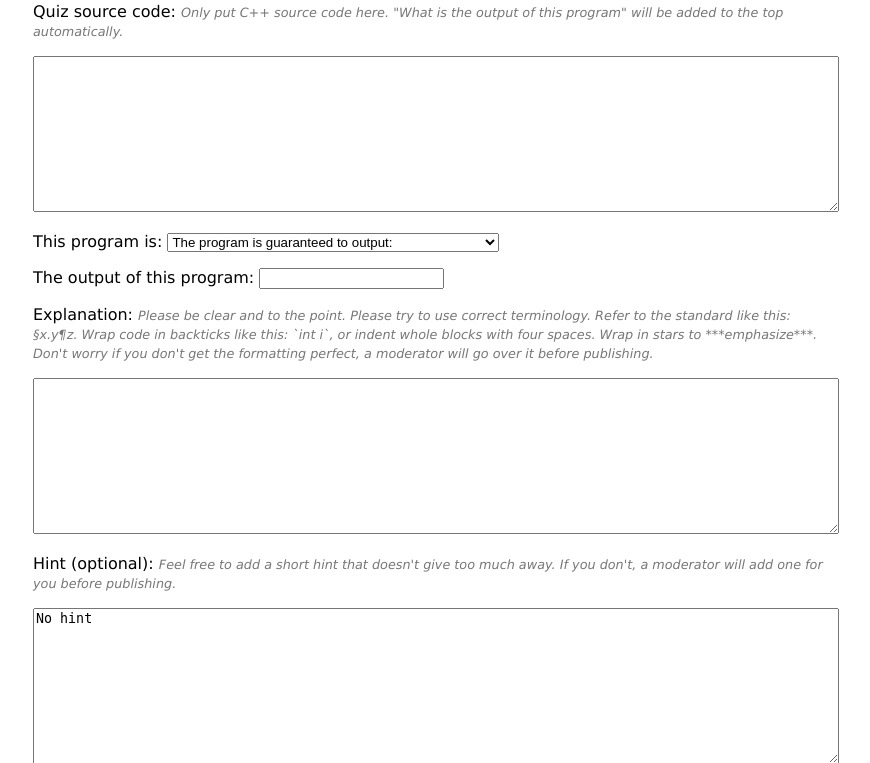
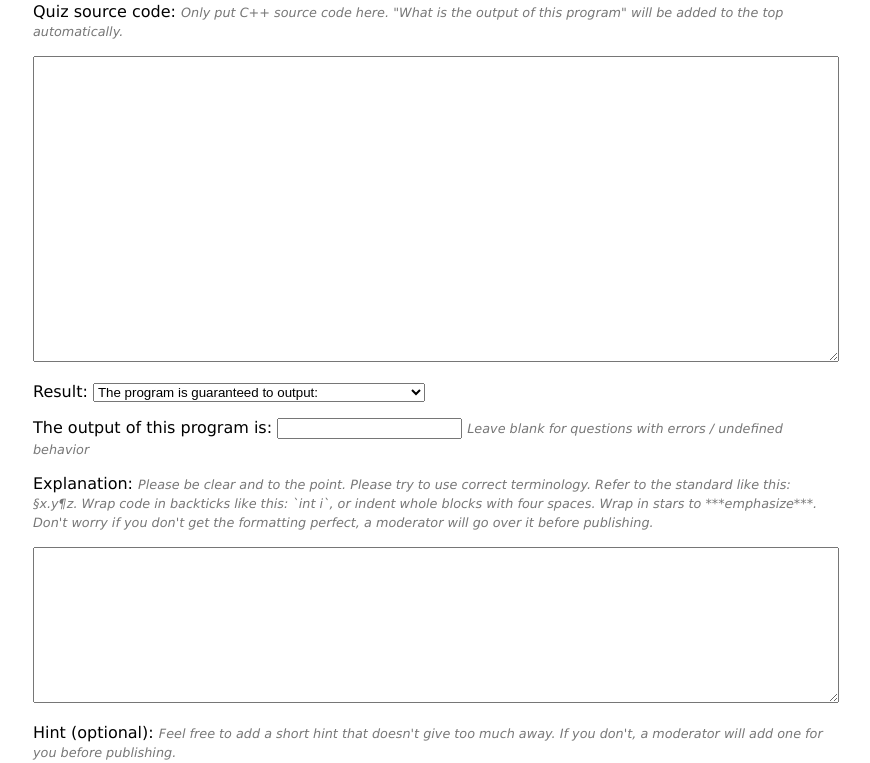
Before and after one commit to knatten/cppquiz, a Django app: page /quiz/create in a window 1280 px wide. Shown: the part 408-1171 px from the top of the page, without its empty margins (207-1077 px from the left). Run offline with Django 3.2, Linux system fonts and the light colour scheme; some libraries are stand-ins or nearby versions.

Commit message:
Make submission form more user friendly
Use text field sizes to nudge users towards more appropriate content
length.

Improve help texts a bit.

```diff
--- a/cppquiz/quiz/forms.py
+++ b/cppquiz/quiz/forms.py
@@ -15,6 +15,11 @@ class QuestionForm(ModelForm):
     class Meta:
         model = Question
         fields = '__all__'
+        widgets = {
+            'question': forms.Textarea(attrs={'rows':20}),
+            'hint': forms.Textarea(attrs={'rows':5}),
+            'comment': forms.Textarea(attrs={'rows':5})
+        }
 
     def clean_question(self):
         return cannot_be_empty(self.cleaned_data['question'])
--- a/templates/quiz/create.html
+++ b/templates/quiz/create.html
@@ -19,9 +19,9 @@
         <div id="question_errors">{{ form.question.errors }}</div>
         <p>{{ form.question }}</p>
 
-        <p><label for="id_result">This program is:</label> {{ form.result }} {{ form.result.errors }}</p>
+        <p><label for="id_result">Result:</label> {{ form.result }} {{ form.result.errors }}</p>
 
-        <p><label for="id_answer">The output of this program:</label> {{ form.answer }} {{ form.answer.errors }}</p>
+        <p><label for="id_answer">The output of this program is:</label> {{ form.answer }} {{ form.answer.errors }}<span class="help_text">Leave blank for questions with errors / undefined behavior</span></p>
 
         <p><label for="id_explanation">Explanation: <span class="help_text">Please be clear and to the point. Please try to use correct terminology. Refer to the standard like this: §x.y¶z. Wrap code in backticks like this: `int i`, or indent whole blocks with four spaces. Wrap in stars to ***emphasize***. Don't worry if you don't get the formatting perfect, a moderator will go over it before publishing. </span></label></p>
         <div id="explanation_errors">{{ form.explanation.errors }}</div>
```
